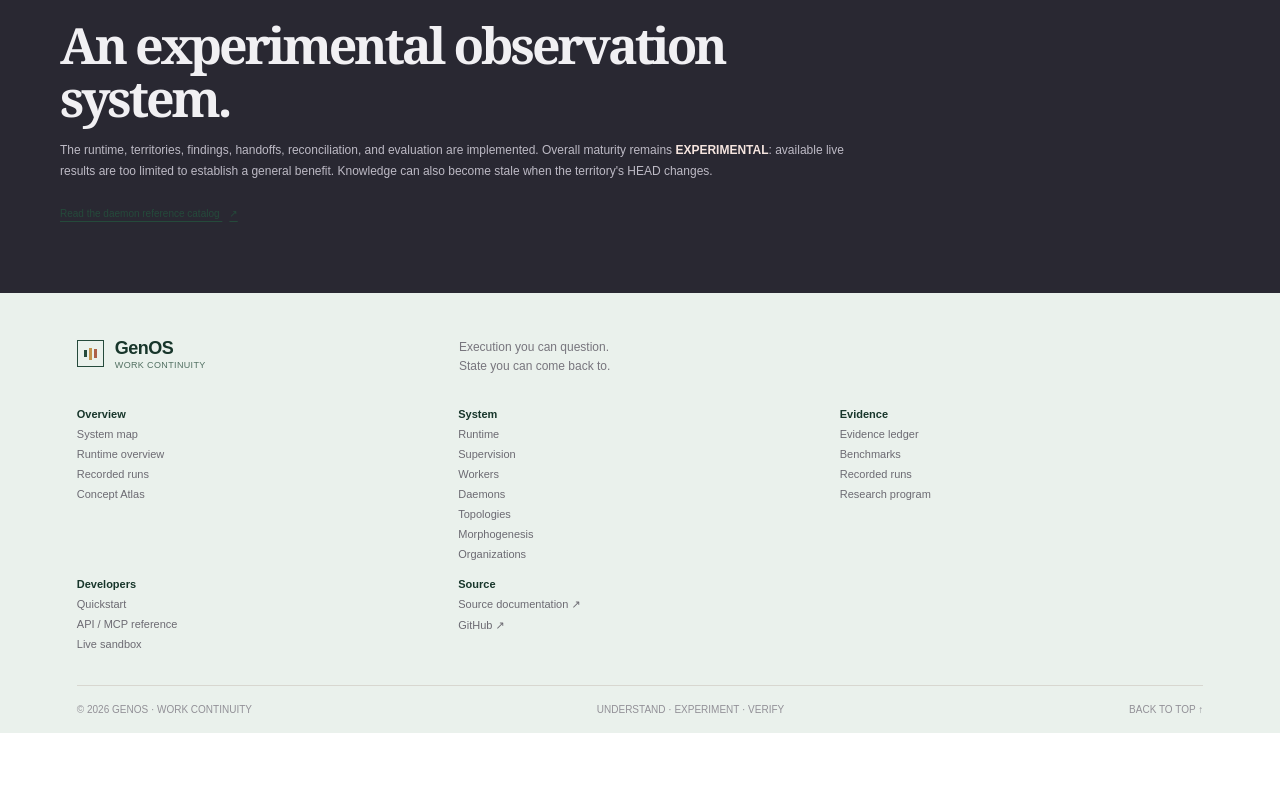
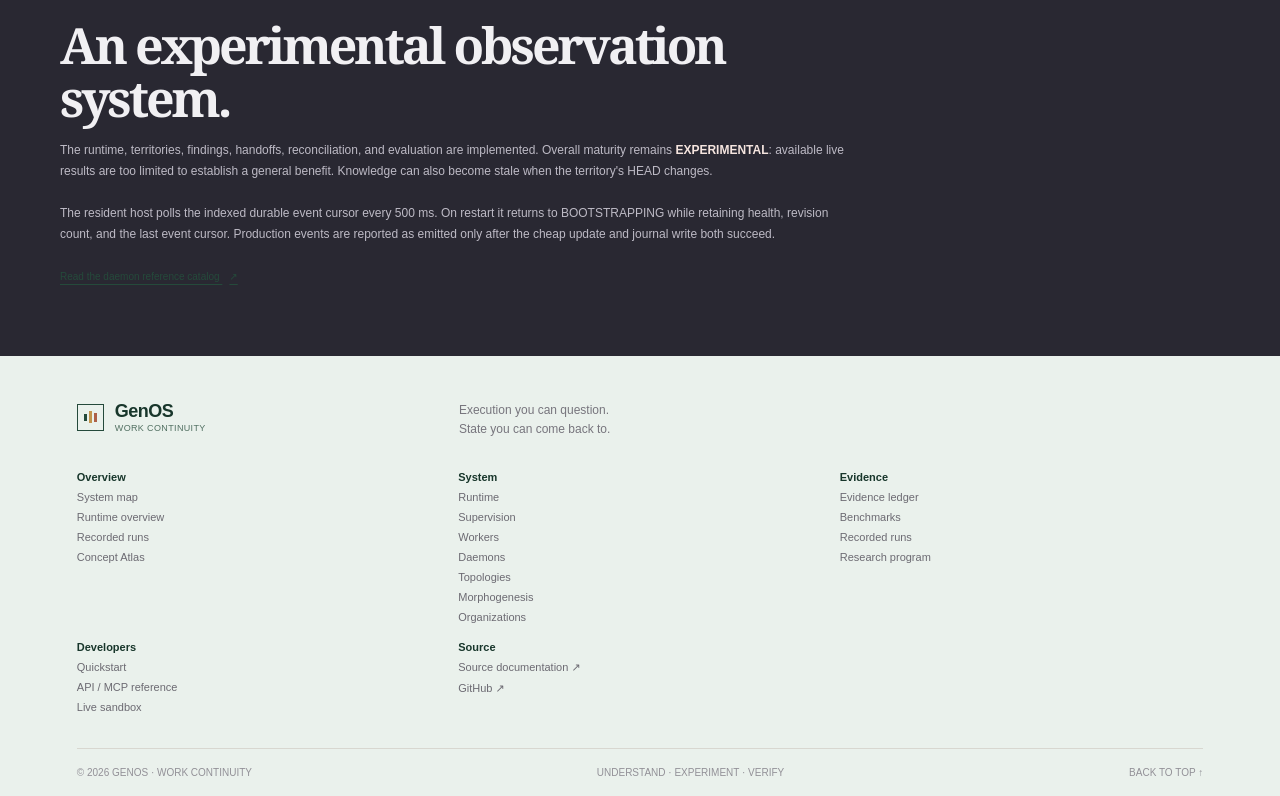
Before and after one commit to PISSARAW/GenOSWork, a Next.js app: page /daemons in a window 1280 px wide. Shown: the part 3793-4589 px from the top of the page. Before the commit the page ends 4526 px from the top, so only its background shows below. Built offline with nearby package versions, Linux system fonts and the light colour scheme; no server answers.

Commit message:
docs(daemons): document durable event polling

```diff
--- a/app/daemons/page.tsx
+++ b/app/daemons/page.tsx
@@ -96,7 +96,8 @@ export default function DaemonsPage() {
           <Eyebrow light>SCOPE AND LIMITS</Eyebrow>
           <h2>An experimental observation system.</h2>
           <p>The runtime, territories, findings, handoffs, reconciliation, and evaluation are implemented. Overall maturity remains <strong>EXPERIMENTAL</strong>: available live results are too limited to establish a general benefit. Knowledge can also become stale when the territory's HEAD changes.</p>
-          <a href="https://github.com/PISSARAW/GenOS/blob/v3/docs/03-reference/types-de-daemons.md" target="_blank" rel="noreferrer">Read the daemon reference catalog <span>↗</span></a>
+          <p>The resident host polls the indexed durable event cursor every 500 ms. On restart it returns to BOOTSTRAPPING while retaining health, revision count, and the last event cursor. Production events are reported as emitted only after the cheap update and journal write both succeed.</p>
+          <a href="https://github.com/PISSARAW/GenOS/blob/6133af69933c86f39f0396f801f2ce2b3385826b/docs/03-reference/types-de-daemons.md" target="_blank" rel="noreferrer">Read the daemon reference catalog <span>↗</span></a>
         </div>
       </section>
     </div>
--- a/app/fr/daemons/page.tsx
+++ b/app/fr/daemons/page.tsx
@@ -25,7 +25,8 @@ export default function FrenchDaemonsPage() {
         <Eyebrow light>PORTÉE ET LIMITES</Eyebrow>
         <h2>Une animation explicative, pas un runtime en direct.</h2>
         <p>Le cycle résident, les territoires, les findings et les handoffs sont implémentés. La maturité globale reste <strong>EXPÉRIMENTALE</strong> ; l’animation ne lance aucun daemon et ne représente pas un résultat live.</p>
-        <a href="https://github.com/PISSARAW/GenOS/blob/v3/docs/03-reference/types-de-daemons.md" target="_blank" rel="noreferrer">Ouvrir le catalogue de référence <span>↗</span></a>
+        <p>Le host résident interroge le curseur d’événements indexé toutes les 500 ms. Au redémarrage, l’activité revient à BOOTSTRAPPING tandis que la santé, les révisions et le dernier curseur sont conservés. Le pont de production ne confirme un événement qu’après mise à jour et journalisation réussies.</p>
+        <a href="https://github.com/PISSARAW/GenOS/blob/6133af69933c86f39f0396f801f2ce2b3385826b/docs/03-reference/types-de-daemons.md" target="_blank" rel="noreferrer">Ouvrir le catalogue de référence <span>↗</span></a>
       </div>
     </section>
   </div>;
```
